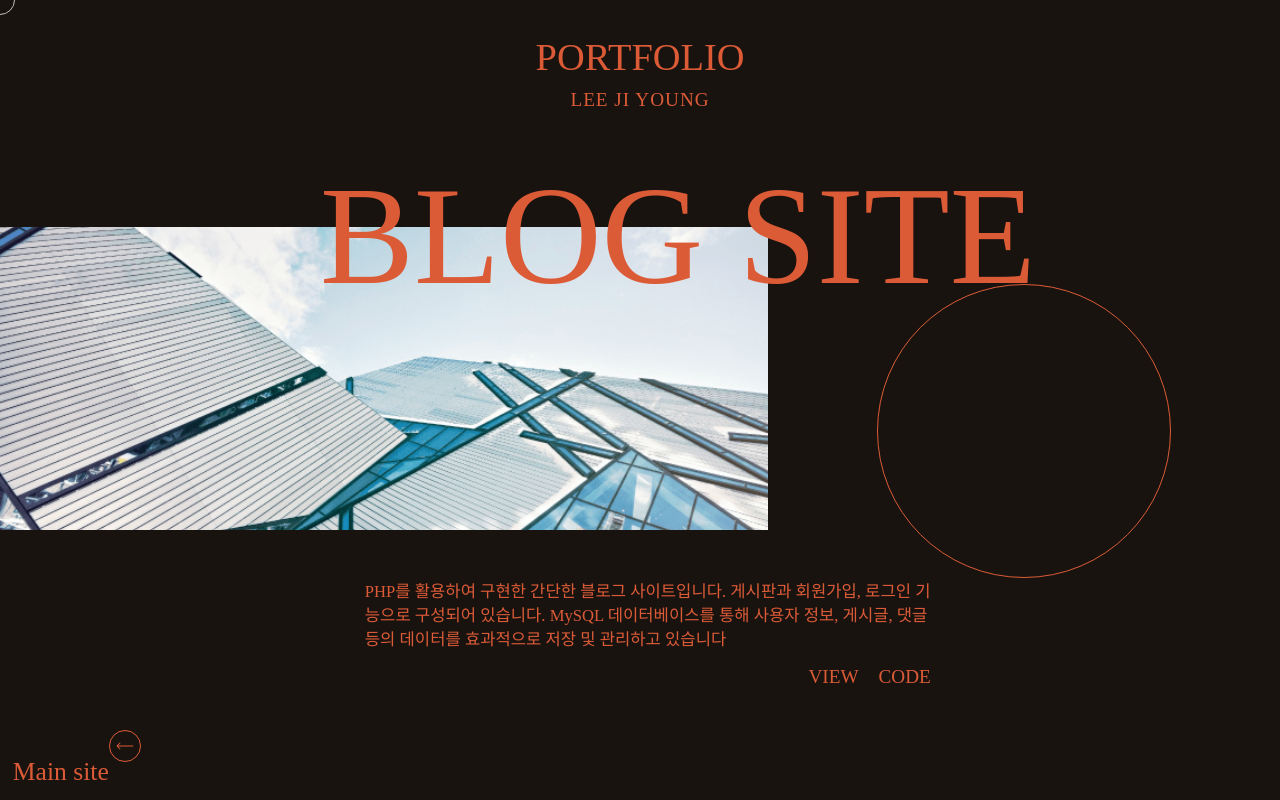
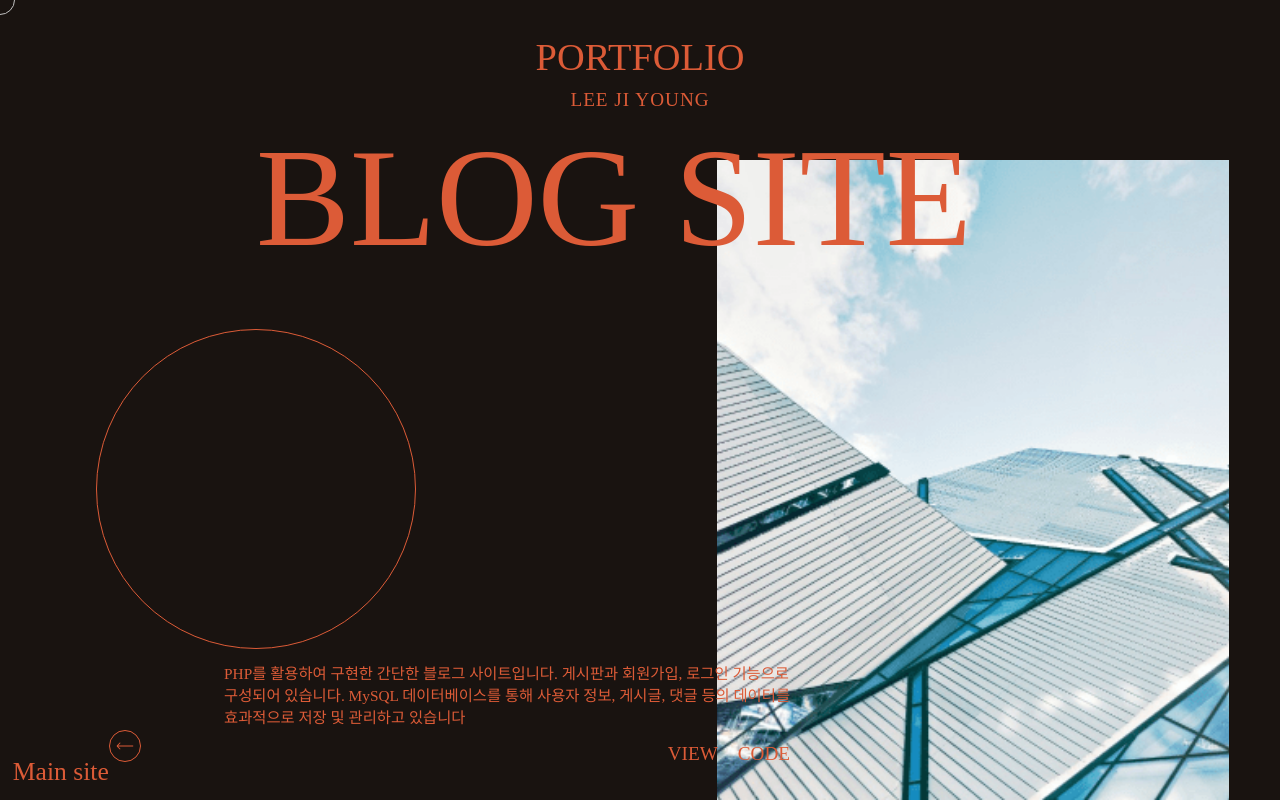
Before and after one commit to L-jy16/jy_portfolio_C, a React (Create React App) app: page /blog in a window 1280 px wide. Built offline with nearby package versions, Linux system fonts and the light colour scheme; a web font is replaced by a local one.

Commit message:
2024.01.02

```diff
--- a/src/assets/scss/section/_workdeatail.scss
+++ b/src/assets/scss/section/_workdeatail.scss
@@ -170,6 +170,7 @@
 
                 .work_btn {
                     text-align: right;
+                    margin-top: 2vh;
 
                     a {
                         font-size: 1.5vw;
@@ -310,6 +311,7 @@
 
                 .work_btn {
                     text-align: right;
+                    margin-top: 2vh;
 
                     a {
                         font-size: 1.5vw;
@@ -368,12 +370,6 @@
                     width: 65%;
                     height: 90%;
                     z-index: -1;
-
-                    &.blog {
-                        background-image: url(../../image/i5-min.png);
-                        background-position: center;
-                        background-size: cover;
-                    }
 
                     &.youtube {
                         background-image: url(../../image/i6-min.png);
@@ -457,6 +453,7 @@
 
                 .work_btn {
                     text-align: right;
+                    margin-top: 2vh;
 
                     a {
                         font-size: 1.5vw;
@@ -514,6 +511,12 @@
                     width: 40%;
                     height: 80%;
                     margin-right: 4vw;
+
+                    &.blog {
+                        background-image: url(../../image/i5-min.png);
+                        background-position: center;
+                        background-size: cover;
+                    }
 
                     &.movie {
                         background-image: url(../../image/i10-min.png);
@@ -591,6 +594,7 @@
 
                 .work_btn {
                     text-align: right;
+                    margin-top: 2vh;
 
                     a {
                         font-size: 1.5vw;
@@ -725,7 +729,7 @@
 
             .content_link {
                 width: 40%;
-                font-family: var(--mainKo-font);
+                font-family: var(--mainEn-font);
                 margin-top: 5vw;
                 margin-right: 18vw;
 
@@ -765,6 +769,7 @@
 
                 .work_btn {
                     text-align: right;
+                    margin-top: 2vh;
 
                     a {
                         font-size: 1.5vw;
--- a/src/components/work/Blog.jsx
+++ b/src/components/work/Blog.jsx
@@ -25,7 +25,7 @@ const Blog = () => {
     // 화면 전환 효과
     useEffect(() => {
 
-        gsap.set(".work_img", { opacity: 0, x: "-100%", y: "-100%" });
+        gsap.set(".work_img", { opacity: 0, x: "100%", y: "-100%" });
         gsap.set(".work__title, .center_text, .circle_wrap, .desc, .work_back_button, .comment_link", { opacity: 0 });
 
         setTimeout(() => {
@@ -55,7 +55,7 @@ const Blog = () => {
             </div>
             {/* work__title */}
 
-            <div className="work_center left">
+            <div className="work_center bottom">
                 <span className='center_text split'>blog <p>site</p></span>
                 <div className="work_img_wrap">
                     <div className='work_img blog'></div>
@@ -67,9 +67,9 @@ const Blog = () => {
                 </div>
                 <div className="desc">
                     <span>
-                    PHP를 활용하여 구현한 간단한 블로그 사이트입니다.
-                    게시판과 회원가입, 로그인 기능으로 구성되어 있습니다.
-                    MySQL 데이터베이스를 통해 사용자 정보, 게시글, 댓글 등의 데이터를 효과적으로 저장 및 관리하고 있습니다
+                        PHP를 활용하여 구현한 간단한 블로그 사이트입니다.
+                        게시판과 회원가입, 로그인 기능으로 구성되어 있습니다.
+                        MySQL 데이터베이스를 통해 사용자 정보, 게시글, 댓글 등의 데이터를 효과적으로 저장 및 관리하고 있습니다
                     </span>
                     <div className="work_btn">
                         <Link to="http://ljy16.dothome.co.kr/php/main/main.php">view</Link>
```
